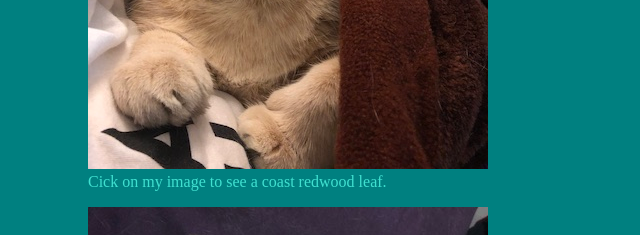
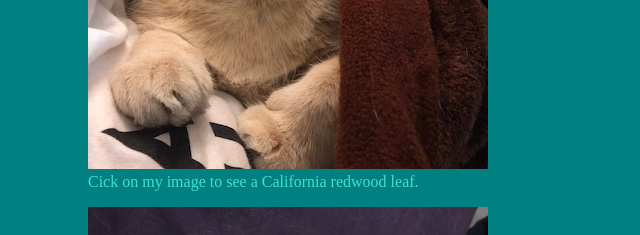
Before and after one commit to thecatsowl/amor, a plain HTML site: page index.html in a window 1280 px wide. Shown: the part 4009-4244 px from the top of the page, 0-640 px from the left. Drawn offline with Linux system fonts and the light colour scheme.

Commit message:
changed wording to link

```diff
--- a/index.html
+++ b/index.html
@@ -37,7 +37,7 @@
 	 </figure>
 	 <figure>
 	    <a href="https://www.discoverlife.org/mp/20p?res=640&see=I_SB41855"><img src="amor_cradled.jpg" alt="Amor, an orange tabby cat, being cradled in someone's arms" width="400"></a>
-		<figcaption style="color: #40e0d0">Cick on my image to see a coast redwood leaf.</figcaption>
+		<figcaption style="color: #40e0d0">Cick on my image to see a California redwood leaf.</figcaption>
 	 </figure>
 	 <figure>
 	    <a href="https://en.wiktionary.org/wiki/sempervirens"><img src="amor_gift.jpg" alt="Amor, an organge tabby cat, receiving a laser pointer as a gift"></a>
```
